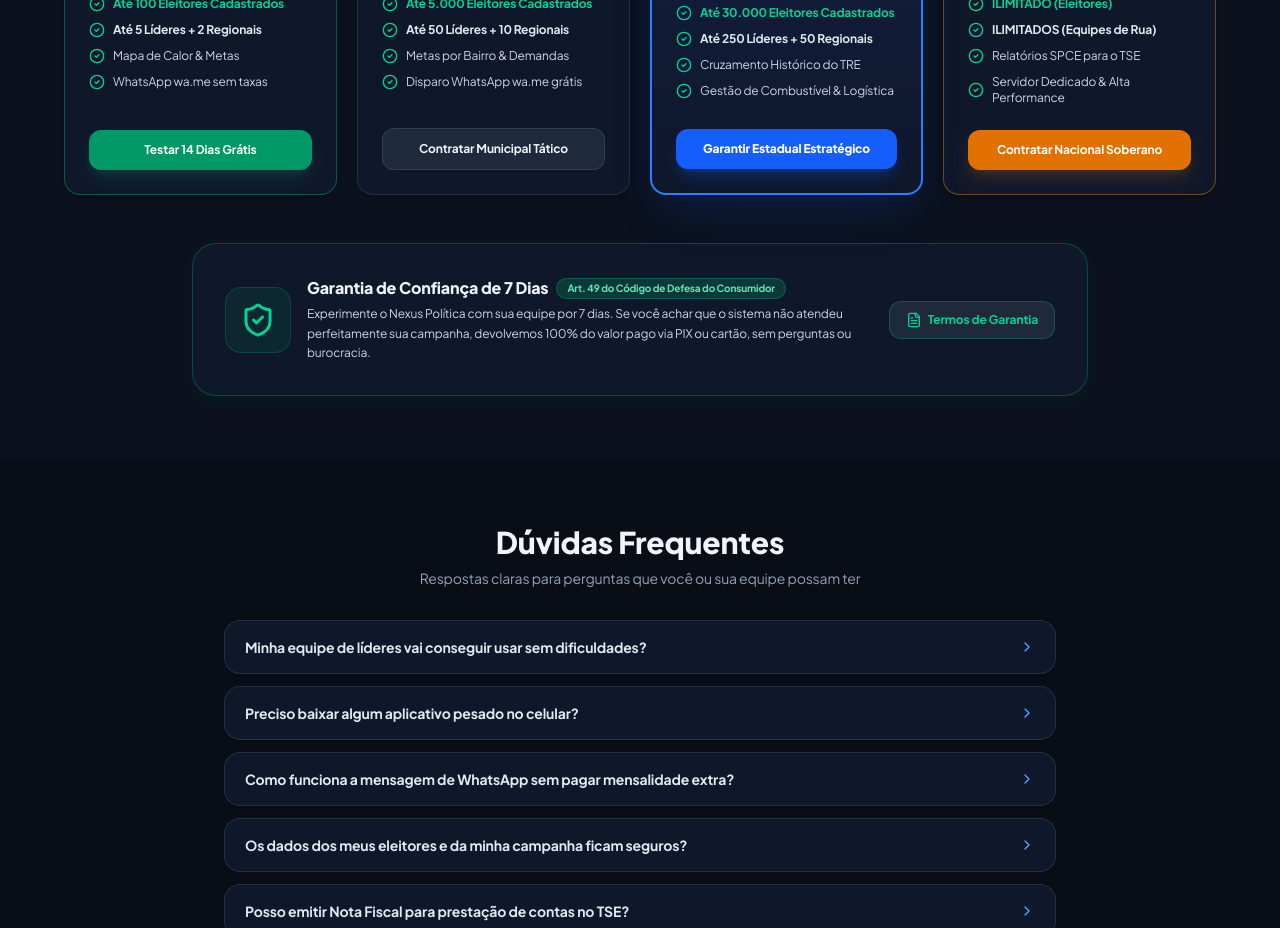
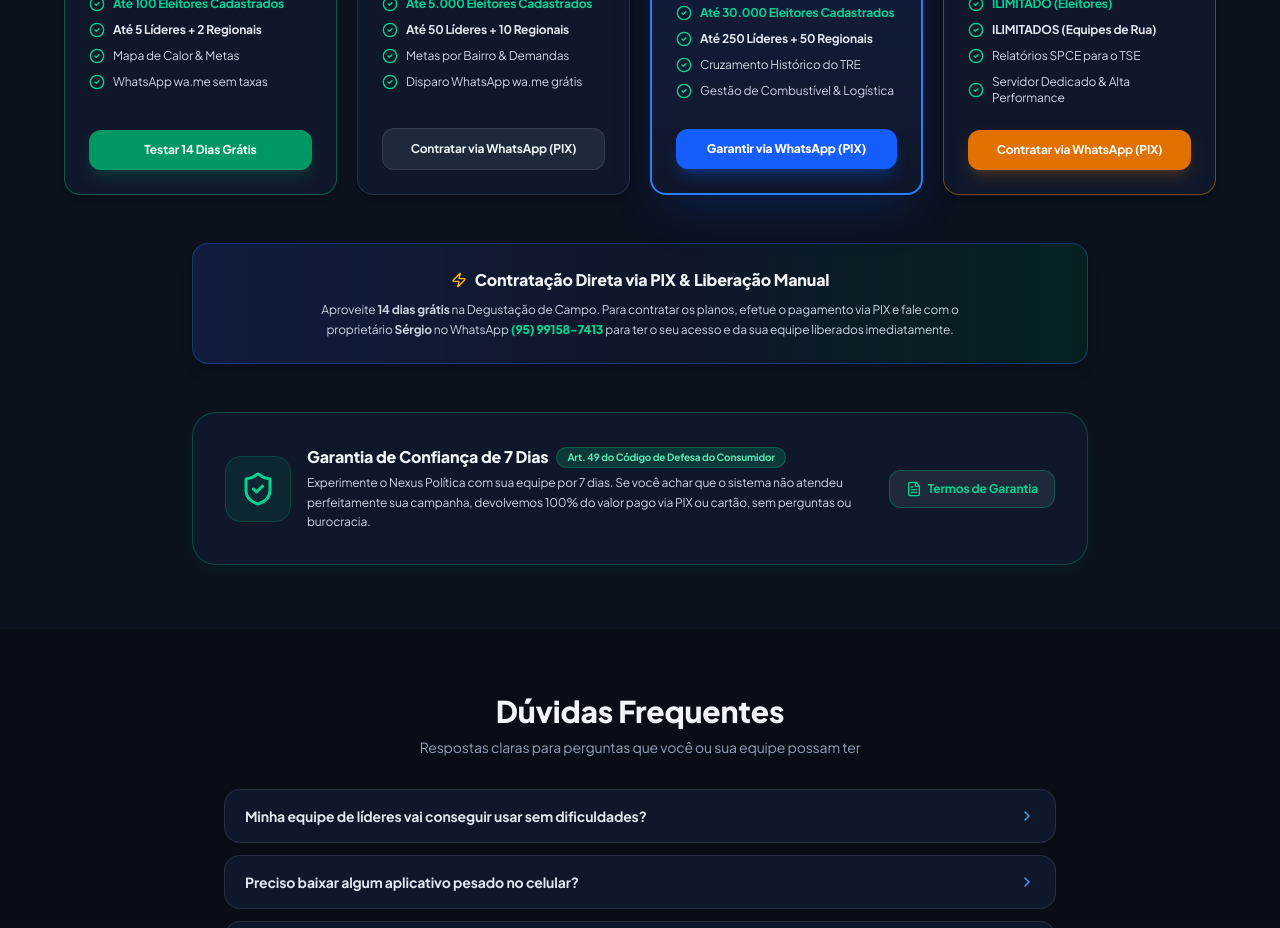
Before and after one commit to JoadsonRocha/NEXUS_OFICIAL, a React (Vite) app: page / in a window 1280 px wide. Shown: the part 3220-4148 px from the top of the page. Built offline with nearby package versions, Linux system fonts and the light colour scheme; no server answers.

Commit message:
Update SalesLandingPage.tsx
inclusão de informação de pagamento do plano via pix

```diff
--- a/src/components/SalesLandingPage.tsx
+++ b/src/components/SalesLandingPage.tsx
@@ -475,13 +475,13 @@
               </div>
 
               <a
-                href={ASAAS_PLAN_LINKS.startTatico.includes("SEU_LINK") ? `https://wa.me/${COMMERCIAL_WHATSAPP_NUMBER}?text=Quero%20contratar%20o%20Plano%20Municipal%20T%C3%A1tico%20do%20Nexus%20Pol%C3%ADtica.` : ASAAS_PLAN_LINKS.startTatico}
+                href={`https://wa.me/${COMMERCIAL_WHATSAPP_NUMBER}?text=Ol%C3%A1!%20Gostaria%20de%20adquirir%20o%20Plano%20Municipal%20T%C3%A1tico%20via%20PIX.`}
                 target="_blank"
                 rel="noreferrer"
                 onClick={() => trackAdsConversion(597.97)}
                 className="w-full py-3 rounded-xl bg-[#1e293b] hover:bg-slate-700 text-slate-100 font-bold text-xs text-center block transition-all active:scale-95 border border-white/10"
               >
-                Contratar Municipal Tático
+                Contratar via WhatsApp (PIX)
               </a>
             </div>
 
@@ -517,13 +517,13 @@
               </div>
 
               <a
-                href={ASAAS_PLAN_LINKS.comandoTatico.includes("SEU_LINK") ? `https://wa.me/${COMMERCIAL_WHATSAPP_NUMBER}?text=Quero%20contratar%20o%20Plano%20Estadual%20Estrat%C3%A9gico%20do%20Nexus%20Pol%C3%ADtica.` : ASAAS_PLAN_LINKS.comandoTatico}
+                href={`https://wa.me/${COMMERCIAL_WHATSAPP_NUMBER}?text=Ol%C3%A1!%20Gostaria%20de%20adquirir%20o%20Plano%20Estadual%20Estrat%C3%A9gico%20via%20PIX.`}
                 target="_blank"
                 rel="noreferrer"
                 onClick={() => trackAdsConversion(997.97)}
                 className="w-full py-3 rounded-xl bg-blue-600 hover:bg-blue-500 text-white font-black text-xs text-center block shadow-lg shadow-blue-600/30 transition-all active:scale-95"
               >
-                Garantir Estadual Estratégico
+                Garantir via WhatsApp (PIX)
               </a>
             </div>
 
@@ -555,20 +555,31 @@
               </div>
 
               <a
-                href={ASAAS_PLAN_LINKS.dominioTotal.includes("SEU_LINK") ? `https://wa.me/${COMMERCIAL_WHATSAPP_NUMBER}?text=Quero%20contratar%20o%20Plano%20Nacional%20Soberano%20do%20Nexus%20Pol%C3%ADtica.` : ASAAS_PLAN_LINKS.dominioTotal}
+                href={`https://wa.me/${COMMERCIAL_WHATSAPP_NUMBER}?text=Ol%C3%A1!%20Gostaria%20de%20adquirir%20o%20Plano%20Nacional%20Soberano%20via%20PIX.`}
                 target="_blank"
                 rel="noreferrer"
                 onClick={() => trackAdsConversion(1497.97)}
                 className="w-full py-3 rounded-xl bg-amber-600 hover:bg-amber-500 text-white font-bold text-xs text-center block transition-all active:scale-95 shadow-lg shadow-amber-600/20"
               >
-                Contratar Nacional Soberano
+                Contratar via WhatsApp (PIX)
               </a>
             </div>
 
           </div>
 
+          {/* AVISO DE CONTRATAÇÃO VIA PIX E LIBERAÇÃO MANUAL (ÁREA SOLICITADA) */}
+          <div className="mt-8 bg-gradient-to-r from-blue-950/60 via-[#0f172a] to-emerald-950/60 border border-blue-500/30 rounded-2xl p-5 md:p-6 text-center max-w-4xl mx-auto shadow-lg space-y-2">
+            <h4 className="text-sm md:text-base font-black text-slate-100 flex items-center justify-center gap-2">
+              <Zap className="w-4 h-4 text-amber-400" />
+              Contratação Direta via PIX & Liberação Manual
+            </h4>
+            <p className="text-xs text-slate-300 leading-relaxed max-w-2xl mx-auto">
+              Aproveite <strong>14 dias grátis</strong> na Degustação de Campo. Para contratar os planos, efetue o pagamento via PIX e fale com o proprietário <strong>Sérgio</strong> no WhatsApp <a href={`https://wa.me/${COMMERCIAL_WHATSAPP_NUMBER}`} target="_blank" rel="noreferrer" className="text-emerald-400 font-black hover:underline">(95) 99158-7413</a> para ter o seu acesso e da sua equipe liberados imediatamente.
+            </p>
+          </div>
+
           {/* GARANTIA DE 7 DIAS */}
-          <div className="mt-10 bg-[#0f172a] border border-emerald-500/30 rounded-3xl p-6 md:p-8 flex flex-col md:flex-row items-center justify-between gap-5 max-w-4xl mx-auto shadow-lg shadow-emerald-950/20">
+          <div className="mt-6 bg-[#0f172a] border border-emerald-500/30 rounded-3xl p-6 md:p-8 flex flex-col md:flex-row items-center justify-between gap-5 max-w-4xl mx-auto shadow-lg shadow-emerald-950/20">
             <div className="flex items-center gap-4 text-left">
               <div className="p-3.5 bg-emerald-500/10 border border-emerald-500/20 rounded-2xl text-emerald-400 shrink-0">
                 <ShieldCheck className="w-9 h-9" />
@@ -761,7 +772,7 @@
                   <div className="p-4 bg-blue-950/30 border border-blue-500/30 rounded-xl space-y-2">
                     <h4 className="font-bold text-blue-300 text-sm flex items-center gap-2">
                       <Lock className="w-4 h-4 text-blue-400" />
-                      Privacidad dos Dados e Conformidade com a LGPD
+                      Privacidade dos Dados e Conformidade com a LGPD
                     </h4>
                     <p className="text-slate-300">
                       Os dados da sua campanha são seus. O Nexus Política não compartilha, não aluga e não comercializa nenhuma informação com terceiros.
```
